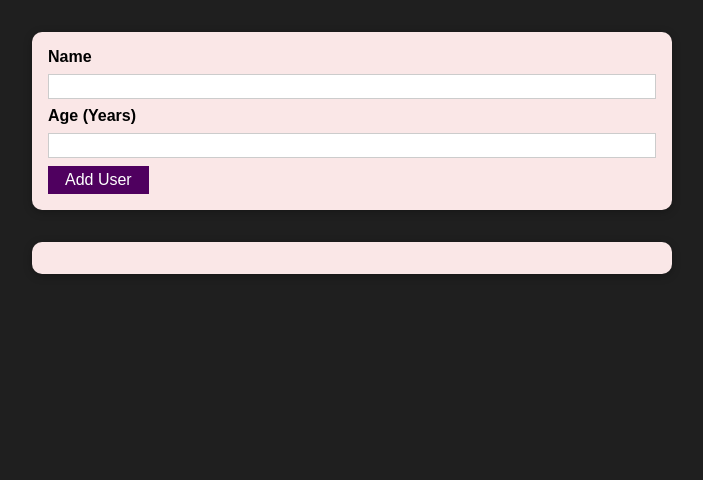
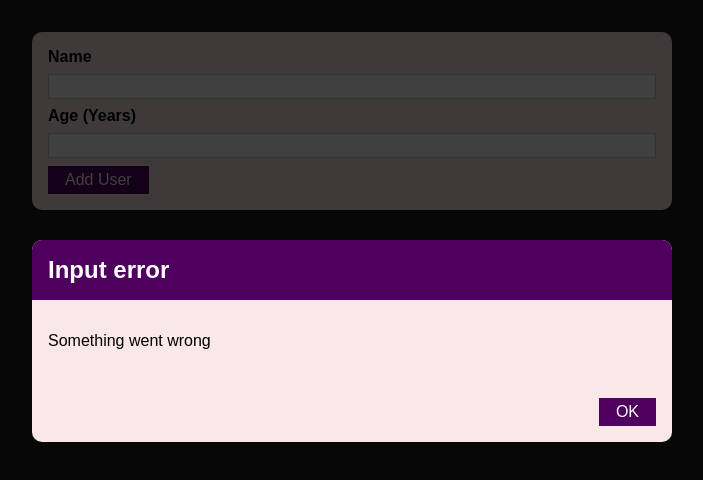
Before and after one commit to pedromachakio/React-foodOrdering-app, a React (Create React App) app: page / in a window 1280 px wide. Shown: the top 480 px of the page, without its empty margins (288-991 px from the left). Built offline with nearby package versions, Linux system fonts and the light colour scheme.

Commit message:
added invalidinput modal initial logic, css and base connection to AddUser.js

```diff
--- a/src/Components/Modals/InvalidInput.js
+++ b/src/Components/Modals/InvalidInput.js
@@ -0,0 +1,31 @@
+import styles from "./InvalidInput.module.css";
+import Card from "../UI/Card";
+import Button from "../UI/Button";
+import { useState } from "react";
+
+const InvalidInput = (props) => {
+  const [isRenderingModal, setIsRenderingModal] = useState(false);
+
+  const closeModalHandler = () => {
+    setIsRenderingModal(false);
+  };
+
+  return (
+    <div>
+      <div className={styles.backdrop}></div>
+      <Card className={styles.modal}>
+        <header className={styles.header}>
+          <h2>{props.errorTitle}</h2>
+        </header>
+        <div className={styles.content}>
+          <p>{props.errorMessage}</p>
+        </div>
+        <footer className={styles.actions}>
+          <Button onClick={closeModalHandler}>OK</Button>
+        </footer>
+      </Card>
+    </div>
+  );
+};
+
+export default InvalidInput;
--- a/src/Components/Modals/InvalidInput.module.css
+++ b/src/Components/Modals/InvalidInput.module.css
@@ -0,0 +1,45 @@
+.backdrop {
+  position: fixed;
+  top: 0;
+  left: 0;
+  width: 100%;
+  height: 100vh;
+  z-index: 10;
+  background: rgba(0, 0, 0, 0.75);
+}
+
+.modal {
+  position: fixed;
+  top: 30vh;
+  left: 10%;
+  width: 80%;
+  z-index: 100;
+  overflow: hidden;
+}
+
+.header {
+  background: #4f005f;
+  padding: 1rem;
+}
+
+.header h2 {
+  margin: 0;
+  color: white;
+}
+
+.content {
+  padding: 1rem;
+}
+
+.actions {
+  padding: 1rem;
+  display: flex;
+  justify-content: flex-end;
+}
+
+@media (min-width: 768px) {
+  .modal {
+    left: calc(50% - 20rem);
+    width: 40rem;
+  }
+}
--- a/src/Components/Users/AddUser.js
+++ b/src/Components/Users/AddUser.js
@@ -2,6 +2,7 @@ import styles from "./AddUser.module.css";
 import Card from "../UI/Card";
 import Button from "../UI/Button";
 import { useState } from "react";
+import InvalidInput from "../Modals/InvalidInput";
 
 const AddUser = (props) => {
   const [userName, setUserName] = useState("");
@@ -32,6 +33,11 @@ const AddUser = (props) => {
   };
 
   return (
+    <div>
+      <InvalidInput
+        errorTitle="Input error"
+        errorMessage="Something went wrong"
+      ></InvalidInput>
       <Card className={styles.input}>
         <form onSubmit={addUserHandler}>
           <label htmlFor="name">Name</label>
@@ -52,6 +58,7 @@ const AddUser = (props) => {
           <Button type="submit">Add User</Button>
         </form>
       </Card>
+    </div>
   );
 };
 
```
Lines whose indentation alone changed are shown as unchanged.
